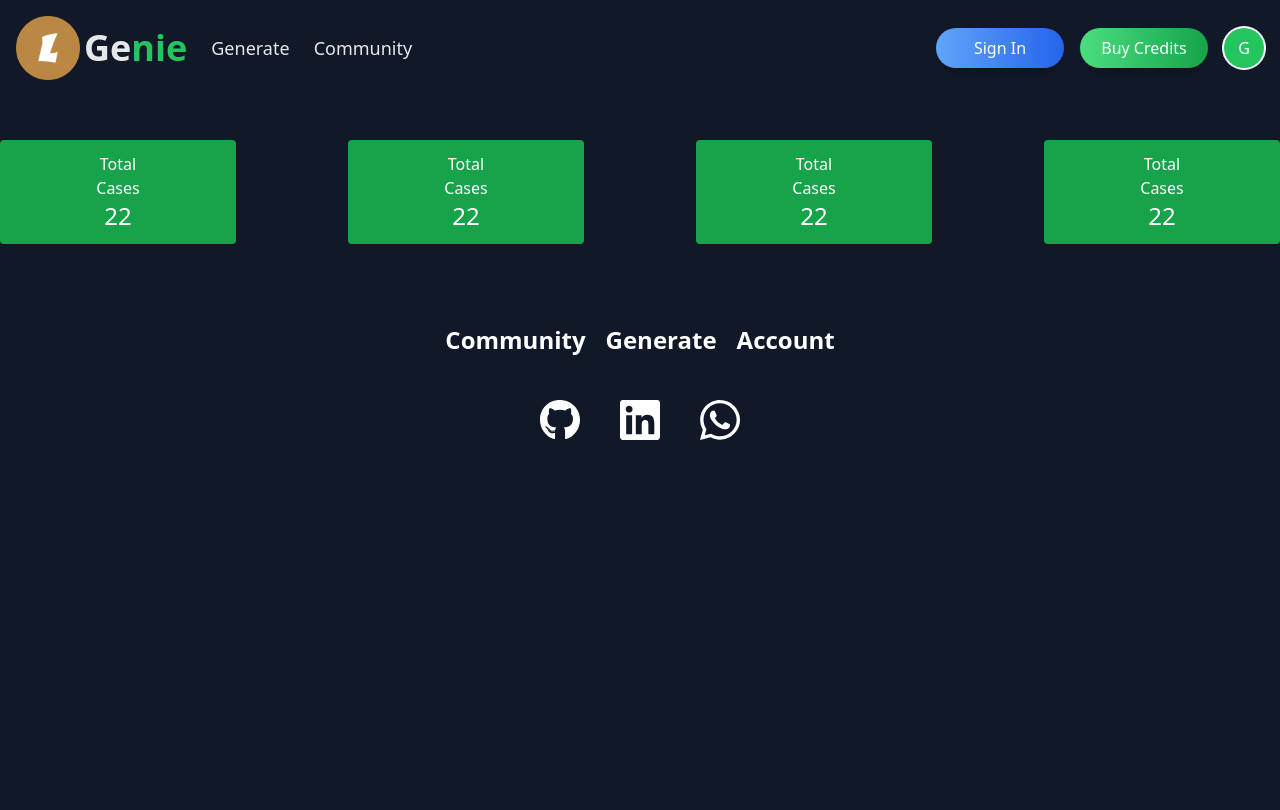
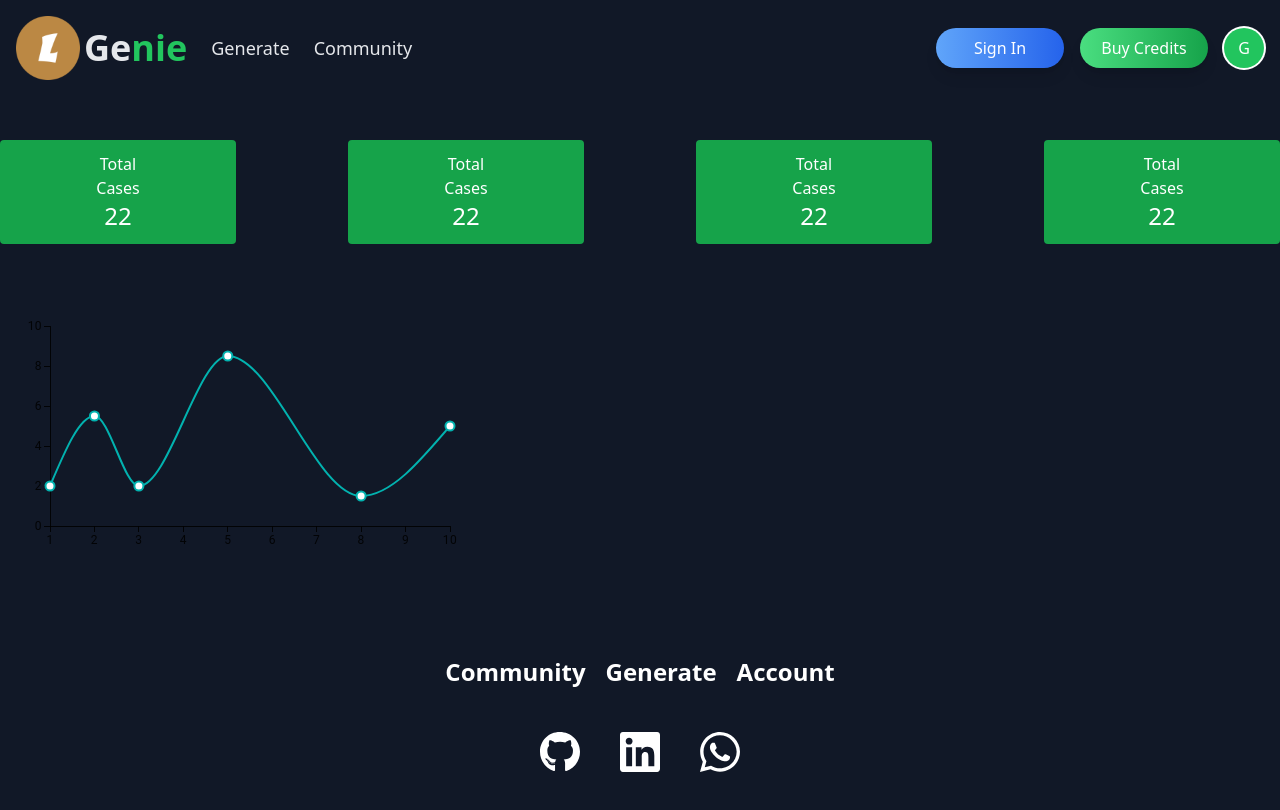
Before and after one commit to panda-zw/linkgenie-next, a Next.js app: page /auth/dashboard in a window 1280 px wide. Shown: the top 810 px of the page. Built offline with nearby package versions, Linux system fonts and the light colour scheme; no server answers.

Commit message:
wip
charts

```diff
--- a/package.json
+++ b/package.json
@@ -10,11 +10,15 @@
   },
   "dependencies": {
     "@auth/mongodb-adapter": "^3.4.2",
+    "@emotion/react": "^11.13.3",
+    "@emotion/styled": "^11.13.0",
     "@fortawesome/fontawesome-svg-core": "^6.6.0",
     "@fortawesome/free-brands-svg-icons": "^6.6.0",
     "@fortawesome/free-regular-svg-icons": "^6.6.0",
     "@fortawesome/free-solid-svg-icons": "^6.6.0",
     "@fortawesome/react-fontawesome": "^0.2.2",
+    "@mui/material": "^6.0.2",
+    "@mui/x-charts": "^7.16.0",
     "@sanity/client": "^6.21.3",
     "@types/bcryptjs": "^2.4.6",
     "bcrypt": "^5.1.1",
--- a/src/components/Dashboard.js
+++ b/src/components/Dashboard.js
@@ -1,8 +1,11 @@
+"use client"
+
 import React from 'react'
+import { LineChart } from '@mui/x-charts/LineChart';
 
 function Dashboard() {
     return (
-        <div className='mt-5 items-center flex justify-center'>
+        <div className='mt-5 flex flex-col items-center justify-center'>
             <div className="mt-6 to-black1 flex justify-between space-x-28">
                 <div className="bg-green-600 hover:bg-green-500 rounded py-3 px-20 transition">
                     <p className="text-center text-white">Total Cases</p>
@@ -21,8 +24,20 @@ function Dashboard() {
                     <h1 className="font-semi text-center text-2xl text-white">22</h1>
                 </div>
             </div>
+            <div className="mt-8 w-full">
+                <LineChart
+                    xAxis={[{ data: [1, 2, 3, 5, 8, 10] }]}
+                    series={[
+                        {
+                            data: [2, 5.5, 2, 8.5, 1.5, 5],
+                        },
+                    ]}
+                    width={500}
+                    height={300}
+                />
+            </div>
         </div>
     )
 }
 
-export default Dashboard
+export default Dashboard;
```
Also changed, not shown: 1 other file (tests, documents, lock files or other folders).
